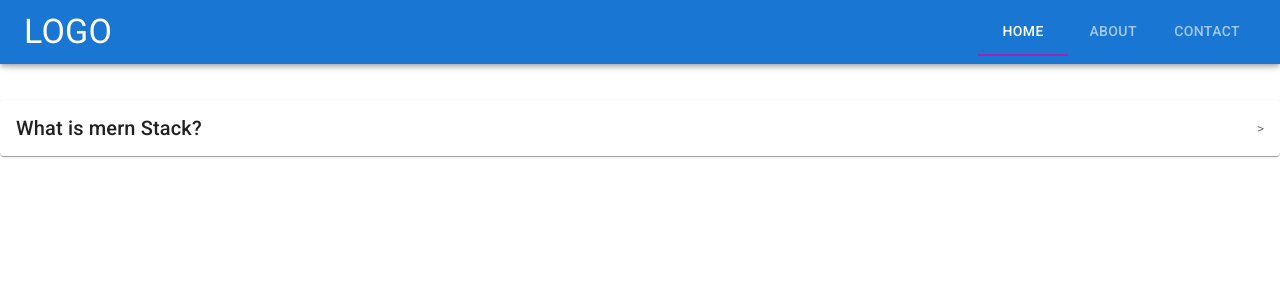
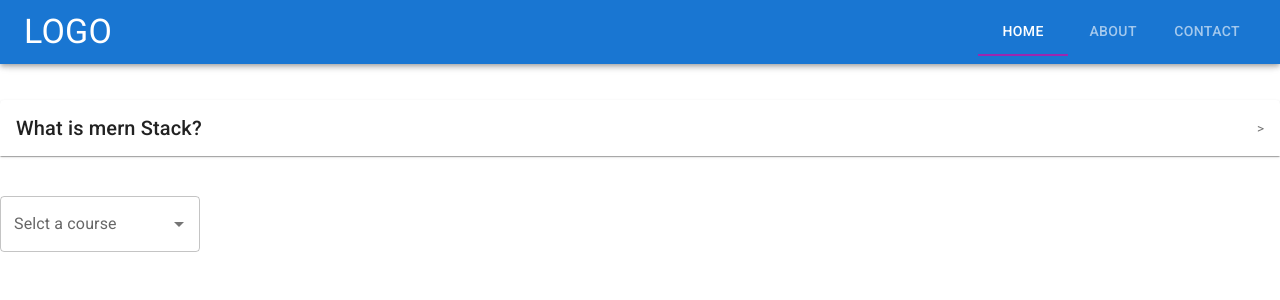
Before and after one commit to sepidehvahedian/mui-tutorails, a React (Create React App) app: page / in a window 1280 px wide. Shown: the top 300 px of the page. Built offline with nearby package versions, Linux system fonts and the light colour scheme.

Commit message:
AutoComplate

```diff
--- a/src/components/Accord.js
+++ b/src/components/Accord.js
@@ -3,10 +3,13 @@ import {
   Accordion,
   AccordionDetails,
   AccordionSummary,
+  Autocomplete,
+  TextField,
   Typography,
 } from "@mui/material";
 
 function Accord() {
+  const courses = ["react", "nodejs", "mern", "nextjs", "UI"];
   return (
     <div style={{ marginTop: "100px" }}>
       <Accordion>
@@ -19,6 +22,11 @@ function Accord() {
           molestias!
         </AccordionDetails>
       </Accordion>
+      <Autocomplete
+        sx={{ width: 200,marginTop:5 }}
+        options={courses}
+        renderInput={(params) => (<TextField {...params} label="Selct a course" />)}
+      />
     </div>
   );
 }
```
